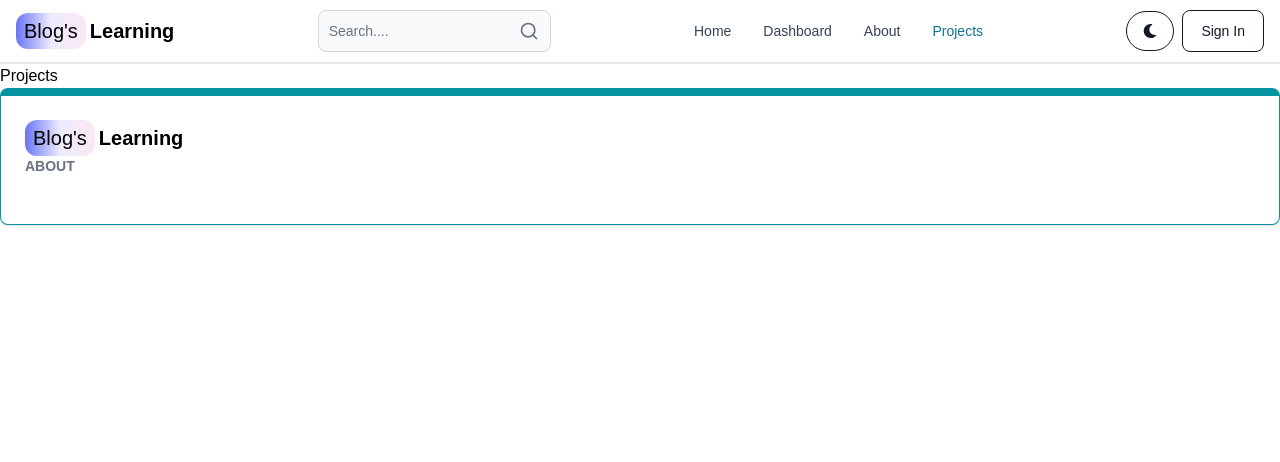
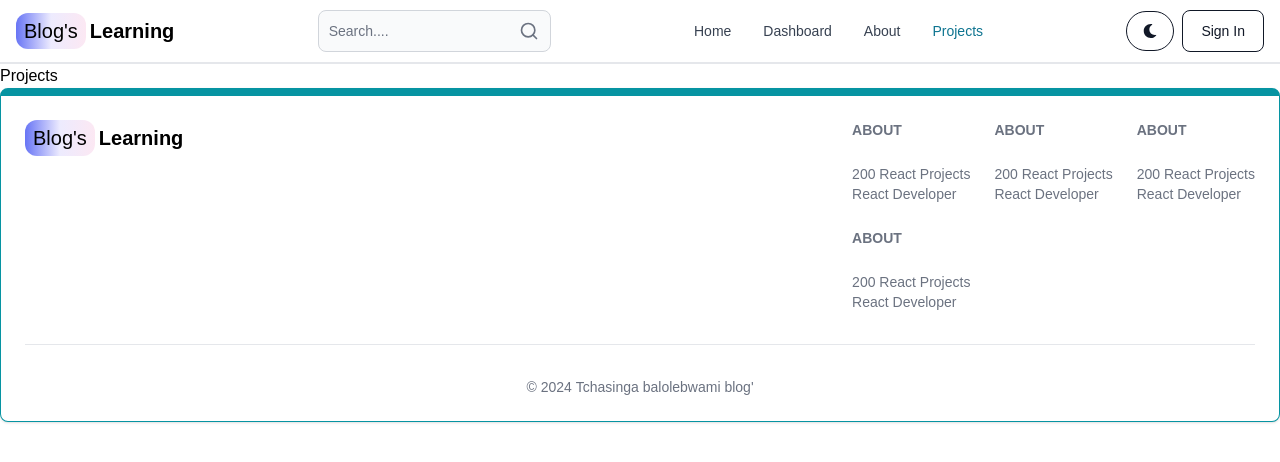
Before and after one commit to tchasinga/blogs-learning, a React (Vite) app in the folder frontend/: page /projects in a window 1280 px wide. Shown: the top 462 px of the page. Built offline with nearby package versions, Linux system fonts and the light colour scheme.

Commit message:
new code is added now

```diff
--- a/frontend/src/Components/Footer.jsx
+++ b/frontend/src/Components/Footer.jsx
@@ -5,8 +5,8 @@ export default function FooterCom() {
   return (
     <div>
         <Footer container className='border border-t-8 border-teal-500'>
-            <div className=''>
-                <div className=''>
+            <div className='w-full max-w-7xl mx-auto'>
+                <div className='grid w-full justify-between sm:flex md:grid-cols-1'>
                      <div className=''>
                      <Link to='/' className='self-center whitespace-nowrap text-sm sm:text-xl font-semibold flex items-center gap-1 dark:text-white'>
                            <span className='text-xl font-normal px-2 py-1 rounded-xl bg-gradient-to-r font-bold from-indigo-500 via-purple-100 to-pink-100'>Blog&apos;s</span>
@@ -14,10 +14,53 @@ export default function FooterCom() {
                     </Link>
                      </div>
                      <div className='grid grid-cols-2 gap-3 sm:grid-cols-3 sm:gap-6'>
-                        <Footer.Title title='About' />
+                       <div className=''>
+                       <Footer.Title title='About' />
+                        <Footer.LinkGroup col>
+                             <Footer.Link>200 React Projects</Footer.Link>
+                        </Footer.LinkGroup>
 
+                        <Footer.LinkGroup col>
+                             <Footer.Link>React Developer</Footer.Link>
+                        </Footer.LinkGroup>
+                       </div>
+
+                       <div className=''>
+                       <Footer.Title title='About' />
+                        <Footer.LinkGroup col>
+                             <Footer.Link>200 React Projects</Footer.Link>
+                        </Footer.LinkGroup>
+
+                        <Footer.LinkGroup col>
+                             <Footer.Link>React Developer</Footer.Link>
+                        </Footer.LinkGroup>
+                       </div>
+
+                       <div className=''>
+                       <Footer.Title title='About' />
+                        <Footer.LinkGroup col>
+                             <Footer.Link>200 React Projects</Footer.Link>
+                        </Footer.LinkGroup>
+
+                        <Footer.LinkGroup col>
+                             <Footer.Link>React Developer</Footer.Link>
+                        </Footer.LinkGroup>
+                       </div>
+
+                       <div className=''>
+                       <Footer.Title title='About' />
+                        <Footer.LinkGroup col>
+                             <Footer.Link>200 React Projects</Footer.Link>
+                        </Footer.LinkGroup>
+
+                        <Footer.LinkGroup col>
+                             <Footer.Link>React Developer</Footer.Link>
+                        </Footer.LinkGroup>
+                       </div>
                      </div>
                 </div>
+                <Footer.Divider />
+                <Footer.Copyright href='#'  by='Tchasinga balolebwami blog&apos;'  year={new Date().getFullYear()}/>
             </div>
         </Footer>
     </div>
```
